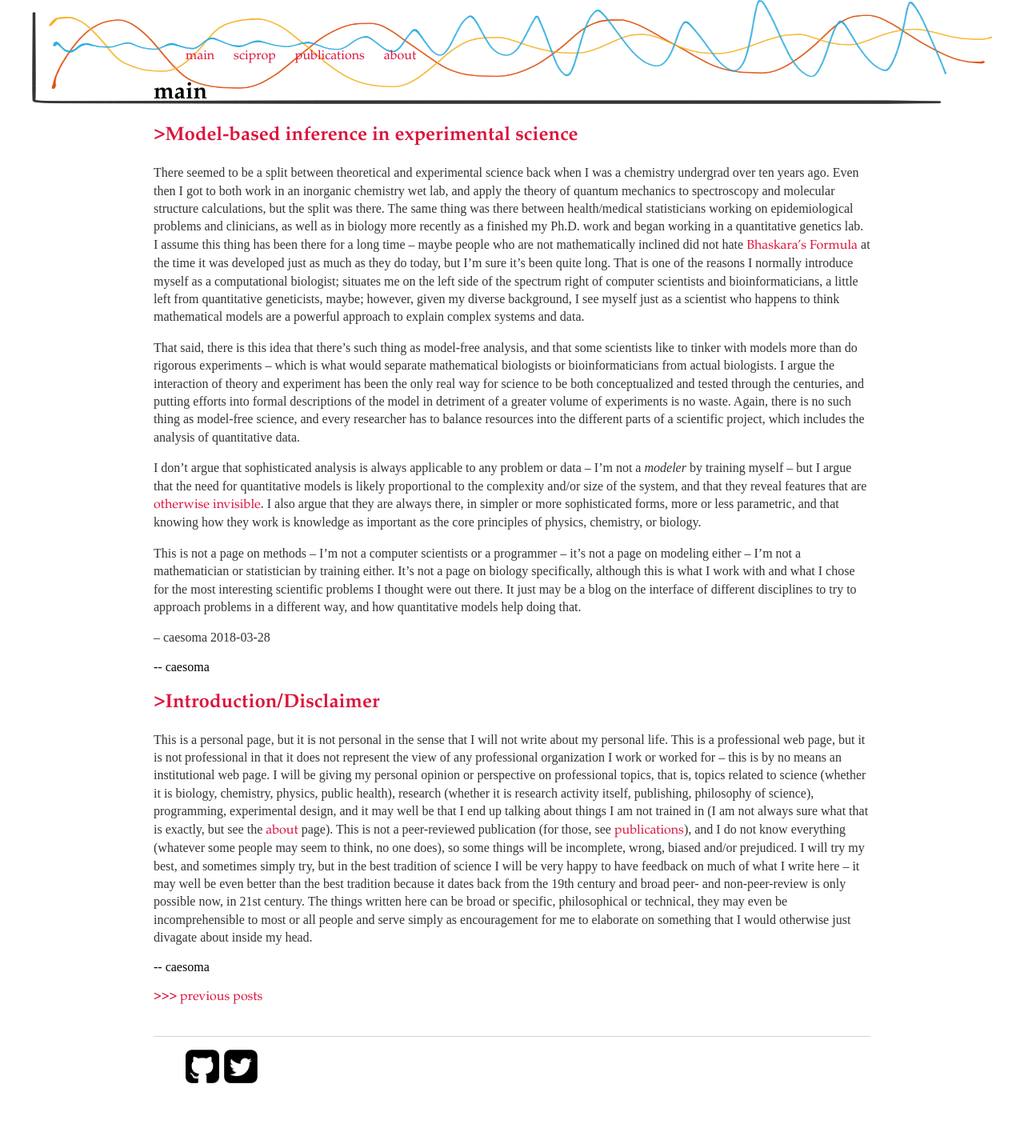
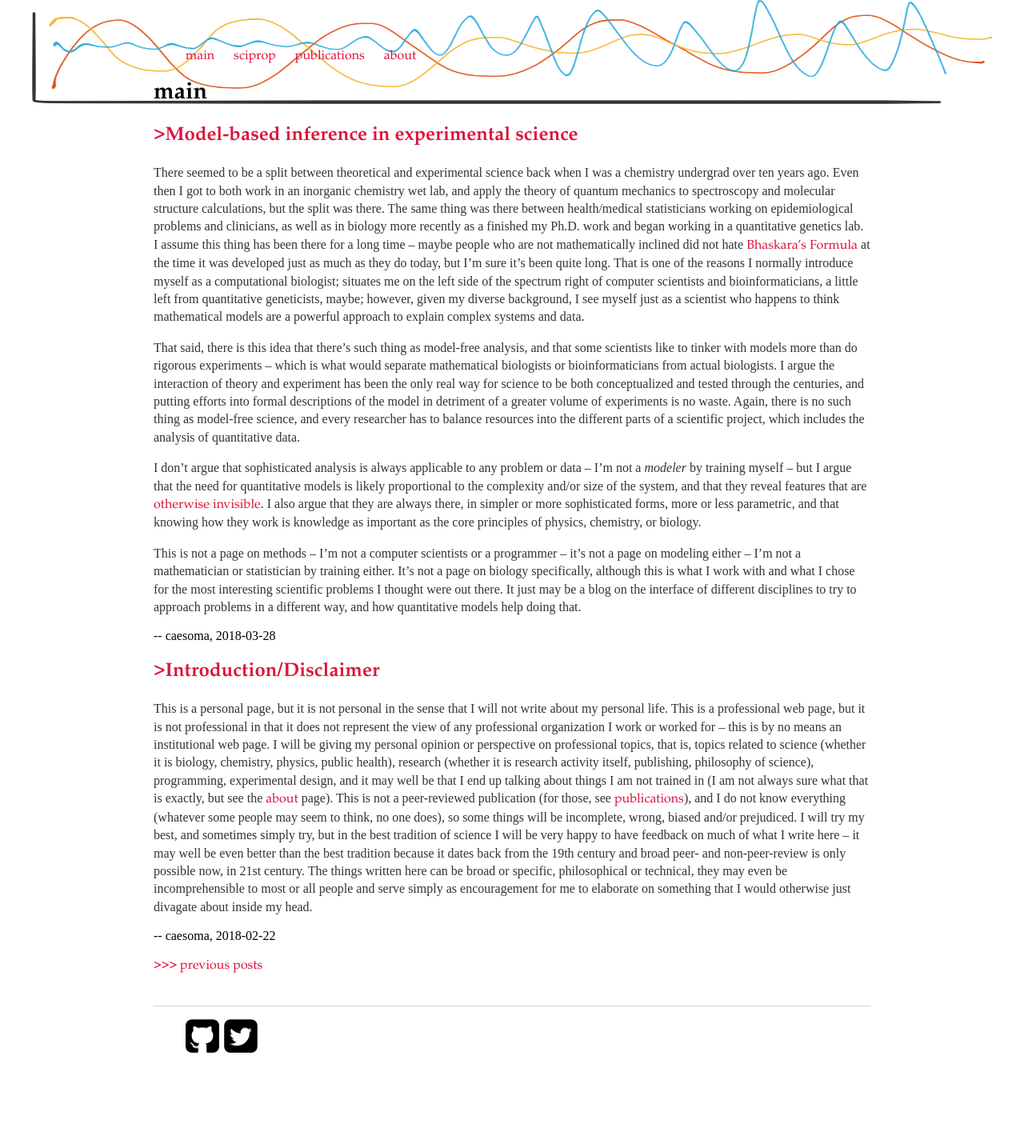
Before and after one commit to caesoma/caesoma.github.io, a Jekyll site: the page built from index.html, in a window 1280 px wide. Shown: the whole page at 80% size. Built offline with Jekyll 4.4.1, drawn with Linux system fonts in a browser that asks for light colours; the list of posts is cut into pages by our own code; after the commit the page ends 1382 px from its top, so only the background shows below that; some of the changed lines change nothing that is shown.

Commit message:
update posts

```diff
--- a/_posts/2018-03-28-model-based-science.md
+++ b/_posts/2018-03-28-model-based-science.md
@@ -18,7 +18,4 @@
 
 This is not a page on methods -- I'm not a computer scientists or a programmer -- it's not a page on modeling either -- I'm not a mathematician or statistician by training either. It's not a page on biology specifically, although this is what I work with and what I chose for the most interesting scientific problems I thought were out there. It just may be a blog on the interface of different disciplines to try to approach problems in a different way, and how quantitative models help doing that.
 
--- caesoma {{ page.date | date: "%Y-%m-%d" }}
-
-
 <!-- [//]: # (comment) -->
--- a/index.html
+++ b/index.html
@@ -13,7 +13,7 @@
     <div class="content">
         {{ post.content }}
 
-        -- caesoma {{ page.date | date: "%Y-%m-%d" }}
+        -- caesoma, {{ post.date | date: "%Y-%m-%d" }}
     </div>
 {% endfor %}
 
```
